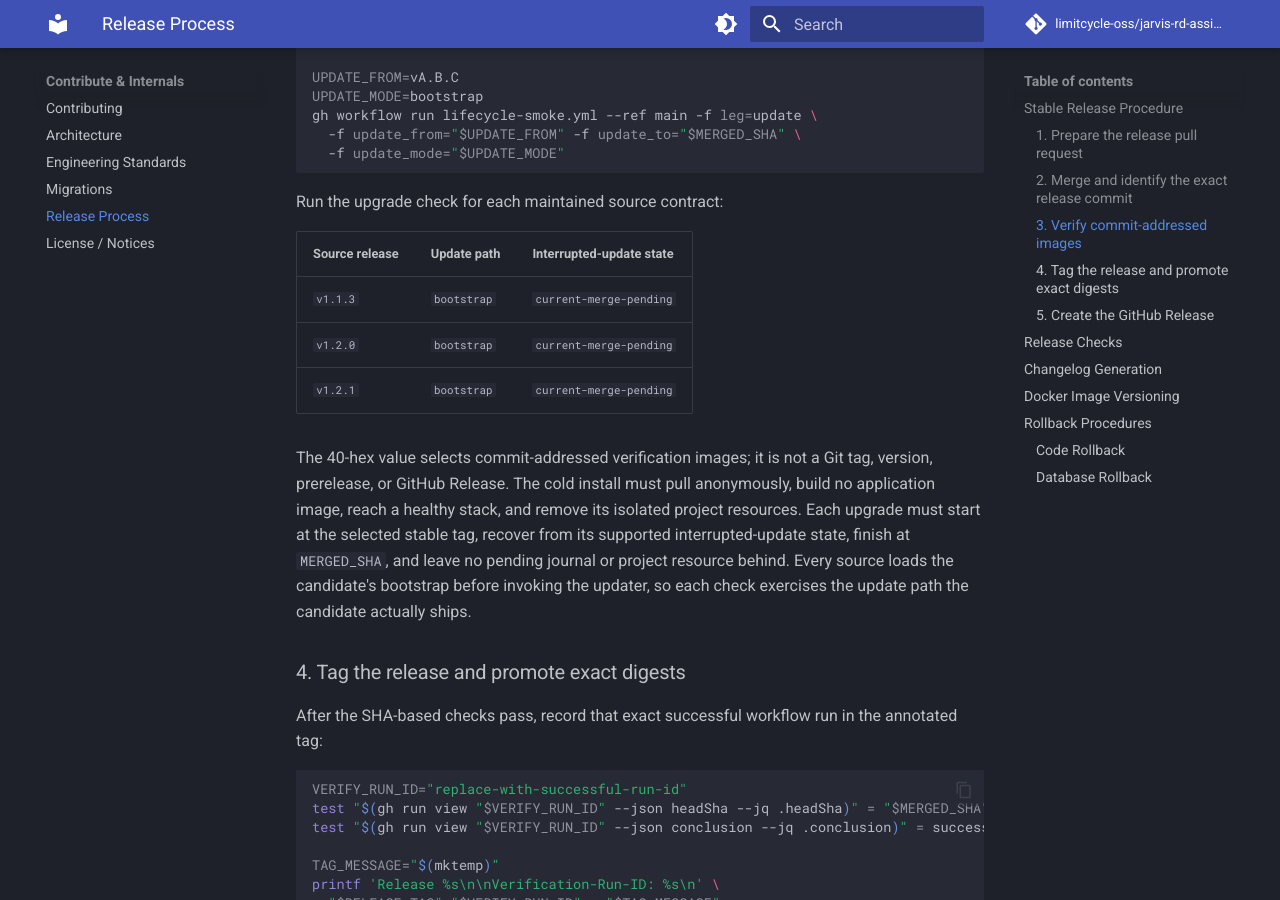
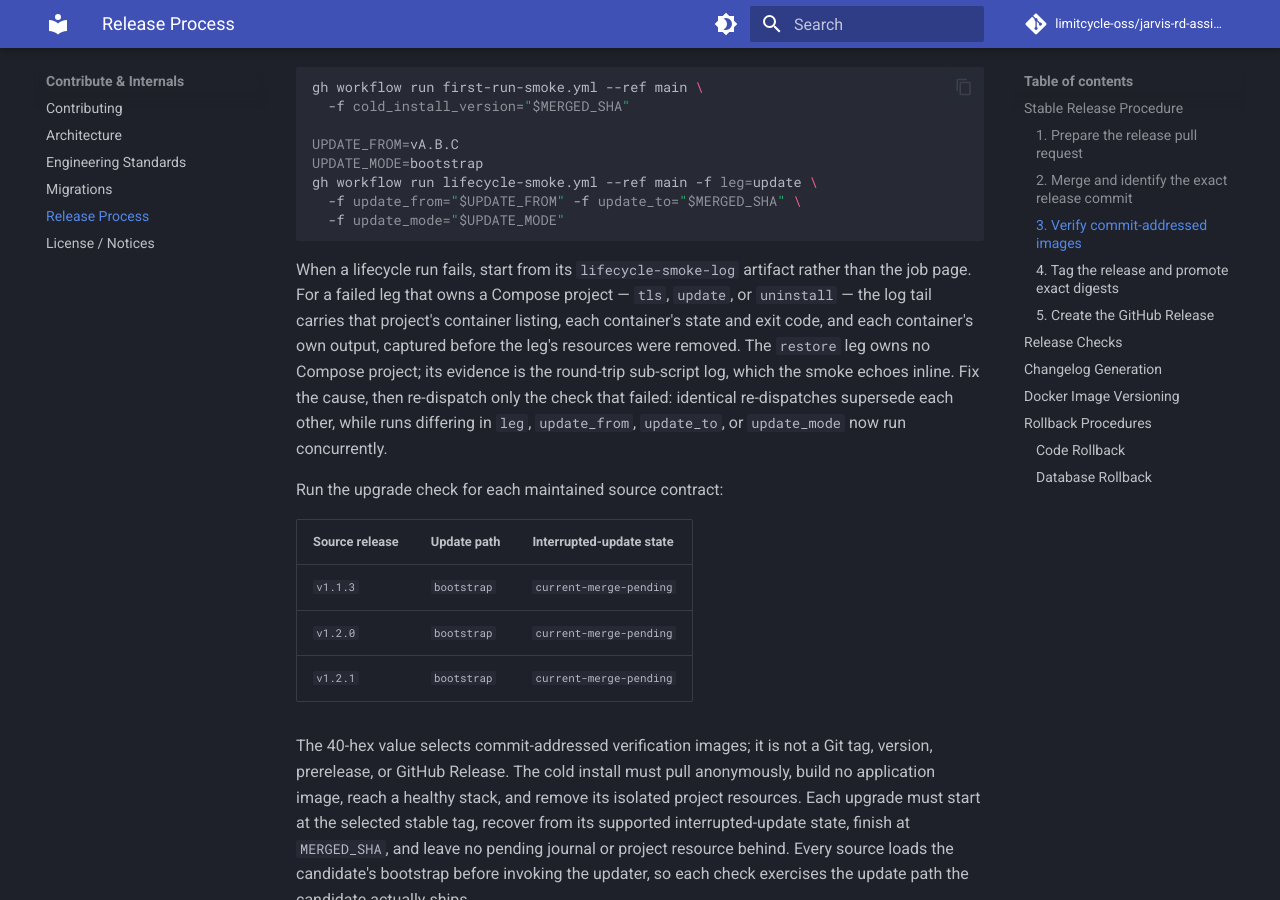
Before and after one commit to FFidan/Jarvis-RD-Assistant, an MkDocs documentation site: the page built from docs/RELEASE.md, in a window 1280 px wide and 900 px high, scrolled down 1984 px. Built offline with MkDocs 1.6.1 and Material for MkDocs 9.7.7, drawn with Linux system fonts in a browser that asks for light colours; comment, search, counter and statistics services are not loaded; some of the changed text lies outside the part shown.

Commit message:
fix(ci): capture failing container logs in the lifecycle checks

````diff
--- a/docs/RELEASE.md
+++ b/docs/RELEASE.md
@@ -45,6 +45,10 @@ gh workflow run nightly-llm-smoke.yml --ref "$RELEASE_BRANCH"
 gh workflow run lifecycle-smoke.yml --ref "$RELEASE_BRANCH" -f leg=all \
   -f update_mode=direct
 ```
+
+If the lifecycle run fails, download its `lifecycle-smoke-log` artifact before
+anything else and read the tail; the failure path in step 3 explains what that
+log contains.
 
 This branch check selects the two newest published tags, which predate the
 candidate's bootstrap, so it runs in direct mode. The bootstrap paths are
@@ -97,6 +101,16 @@ gh workflow run lifecycle-smoke.yml --ref main -f leg=update \
   -f update_from="$UPDATE_FROM" -f update_to="$MERGED_SHA" \
   -f update_mode="$UPDATE_MODE"
 ```
+
+When a lifecycle run fails, start from its `lifecycle-smoke-log` artifact rather
+than the job page. For a failed leg that owns a Compose project — `tls`,
+`update`, or `uninstall` — the log tail carries that project's container
+listing, each container's state and exit code, and each container's own output,
+captured before the leg's resources were removed. The `restore` leg owns no
+Compose project; its evidence is the round-trip sub-script log, which the smoke
+echoes inline. Fix the cause, then re-dispatch only the check that failed:
+identical re-dispatches supersede each other, while runs differing in `leg`,
+`update_from`, `update_to`, or `update_mode` now run concurrently.
 
 Run the upgrade check for each maintained source contract:
 
````
Also changed, not shown: 2 other files.
